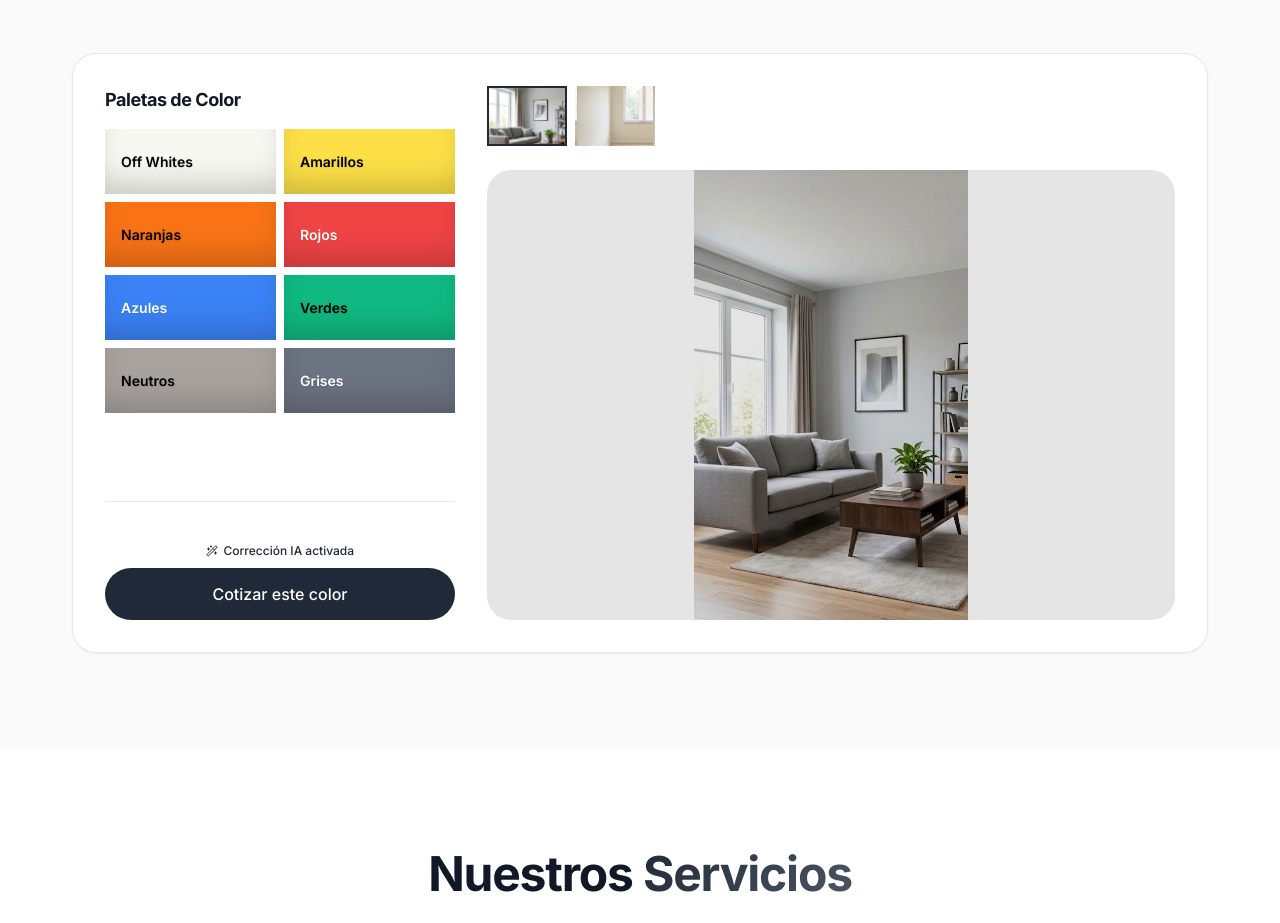
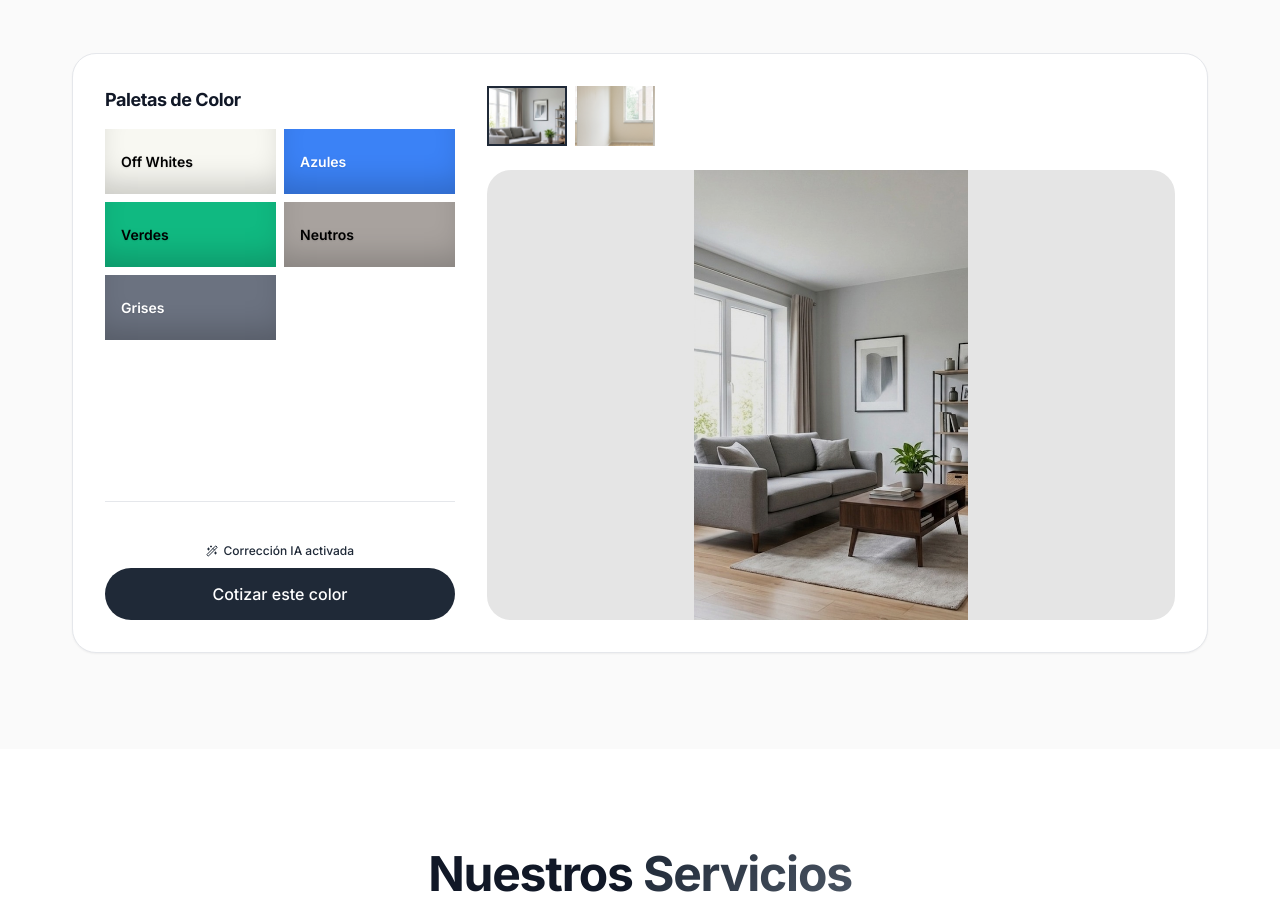
Before and after one commit to 00Gus/PinturasNat, a React (Vite) app: page / in a window 1280 px wide. Shown: the part 1100-2023 px from the top of the page. Built offline with nearby package versions, Linux system fonts and the light colour scheme.

Commit message:
Restrict specific colors for exterior scene

```diff
--- a/src/components/ColorSimulator.jsx
+++ b/src/components/ColorSimulator.jsx
@@ -107,6 +107,25 @@ const ColorSimulator = () => {
   const [activeColor, setActiveColor] = useState(colorFamilies[0].shades[0]); // Default white
   const [processing, setProcessing] = useState(false);
   const canvasRef = useRef(null);
+
+  const filteredFamilies = activeScene.id === '2'
+    ? colorFamilies.filter(f => !['amarillos', 'rojos', 'naranjas'].includes(f.id))
+    : colorFamilies;
+
+  // Reset forbidden colors when switching to a restricted scene
+  useEffect(() => {
+    if (activeScene.id === '2') {
+      const forbidden = ['amarillos', 'rojos', 'naranjas'];
+      if (activeFamily && forbidden.includes(activeFamily.id)) {
+        setActiveFamily(null);
+      }
+
+      const isColorForbidden = colorFamilies.find(f => f.shades.some(s => s.id === activeColor.id))?.id;
+      if (forbidden.includes(isColorForbidden)) {
+        setActiveColor(colorFamilies[0].shades[0]); // Reset to white
+      }
+    }
+  }, [activeScene, activeFamily, activeColor]);
 
   // Algoritmo Profesional de Enmascarado y Protección de Detalles
   useEffect(() => {
@@ -240,7 +259,7 @@ const ColorSimulator = () => {
                   >
                     <h3 className="palette-title">Paletas de Color</h3>
                     <div className="family-grid">
-                      {colorFamilies.map((family) => (
+                      {filteredFamilies.map((family) => (
                         <button
                           key={family.id}
                           className="family-swatch"
```
